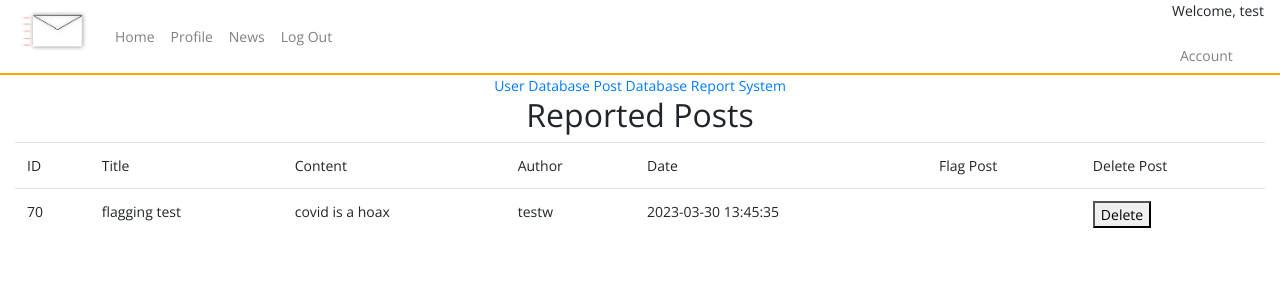
After one commit to Miza-web/PostZone, a Flask app: page /admin/reports in a window 1280 px wide. The commit adds this page. Shown: the top 300 px of the page. Run offline with Flask 3, Linux system fonts and the light colour scheme; a user stored in the database is signed in; data comes from the database, SQL or seed files in the repository; both versions use the stored data as it was after the commit; some libraries are stand-ins or nearby versions.

Commit message:
added admin page for reported posts

```diff
--- a/app.py
+++ b/app.py
@@ -165,6 +165,13 @@ def admin():
         return redirect(url_for('home'))
     return render_template("admin.html")
 
+@app.route ("/admin/reports")
+def admin_reports():
+    if not session.get('username'):
+        return redirect(url_for('home'))
+    report_table=query_db('SELECT * FROM posts WHERE reported = 1 ORDER BY created_at DESC')
+    return render_template("report_database.html", report_table=report_table)
+
 @app.route("/admin/user")
 def admin_user():
     if not session.get('username'):
@@ -202,6 +209,14 @@ def user_profile(username):
 
     return render_template('user_profile.html', user=user, user_posts=user_posts)
 
+@app.route('/report', methods=['POST'])
+def post_report():
+    post_ID = request.form['post_ID']
+
+    insert_db('UPDATE posts SET reported = ? WHERE ID = ?', (1, post_ID))
+    return redirect(url_for('posts'))
+
+
 def insert_db(query, args):
     db = g._database = sqlite3.connect(DATABASE)
     cursor = db.cursor()
--- a/templates/index.html
+++ b/templates/index.html
@@ -76,7 +76,10 @@ toastr.success('Success', 'Post Created');
     </a>
     <h5>{{ post.title }}</h5>
     {{ post.content }}<br/>
-    <button class="report_button" type="button">Report</button>
+    <form method="post" action="{{ url_for('post_report') }}">
+      <input type="hidden" name="post_ID" value="{{ post.ID }}">
+      <button class="report_button" type="submit">Report</button>
+    </form>
     </div>
     <br/>
     {% endfor %}
--- /dev/null
+++ b/templates/report_database.html
@@ -0,0 +1,28 @@
+{% include "admin.html" %}
+{% block content %}{% endblock %}
+
+<center><h2>Reported Posts</h2></center>
+<div class="container-fluid col">
+    <table class="table">
+        <tr>
+            <td>ID</td>
+            <td>Title</td>
+            <td>Content</td>
+            <td>Author</td>
+            <td>Date</td>
+            <td>Flag Post</td>
+            <td>Delete Post</td>
+        </tr>
+        <tr>
+            {% for post in report_table %}
+            <td>{{post.ID}}</td>
+            <td>{{post.title}}</td>
+            <td>{{post.content}}</td>
+            <td>{{post.by_user}}</td>
+            <td>{{post.created_at}}</td>
+            <td></td>
+            <td><button type="button" onClick="{{url_for}}">Delete</td></tr>
+            {% endfor %}
+        </tr>
+        </table>
+    </div>
```
Also changed, not shown: database.db.
